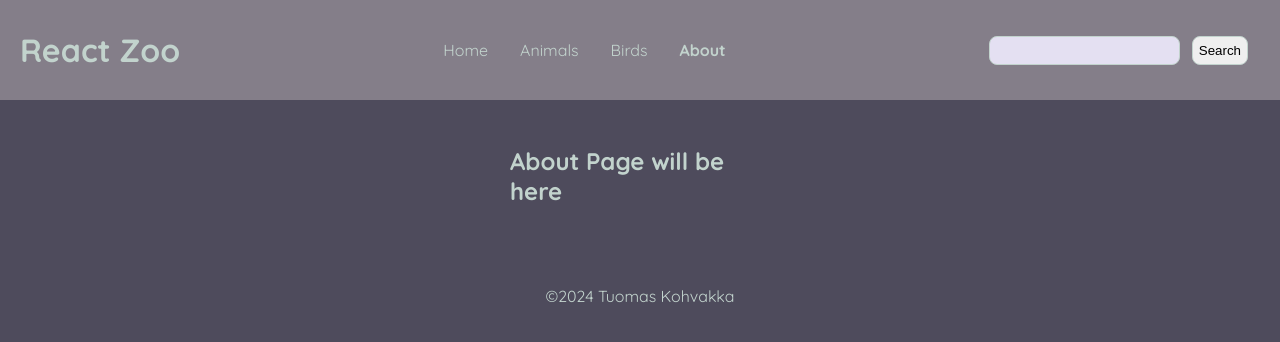
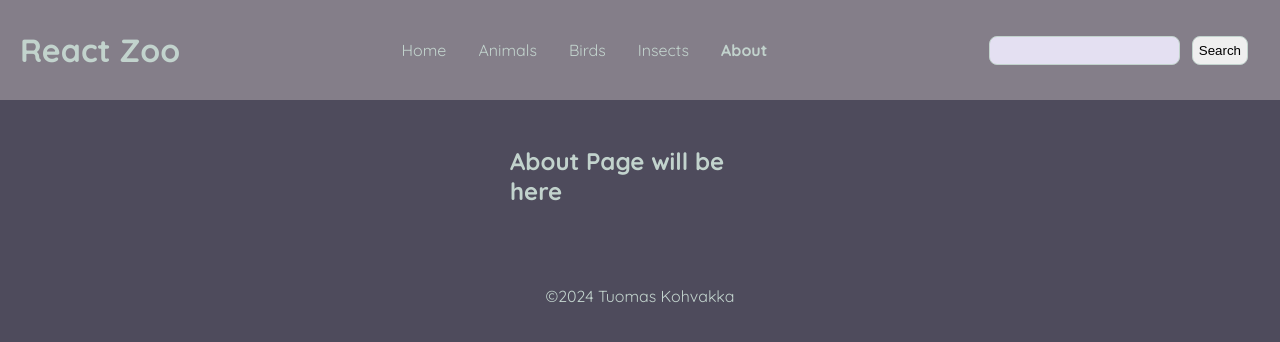
Before and after one commit to tauoms/react-zoo, a React (Vite) app: page /about in a window 1280 px wide. Shown: the top 342 px of the page. Built offline with nearby package versions, Linux system fonts and the light colour scheme.

Commit message:
Add mapping through categoryItems on CategoryPage

```diff
--- a/src/components/Header.jsx
+++ b/src/components/Header.jsx
@@ -19,6 +19,9 @@ const Header = () => {
               <NavLink to="/birds">Birds</NavLink>
             </li>
             <li>
+              <NavLink to="/insects">Insects</NavLink>
+            </li>
+            <li>
               <NavLink to="/about">About</NavLink>
             </li>
           </ul>
--- a/src/routes/CategoryPage.jsx
+++ b/src/routes/CategoryPage.jsx
@@ -1,11 +1,16 @@
 import { useParams } from "react-router-dom";
+import Card from "../components/Card";
 
-const CategoryPage = () => {
+const CategoryPage = ({ ...rest }) => {
   let { category } = useParams();
+
+  const categoryItems = rest[category];
 
   return (
     <>
-      <h2>{category} page will be here</h2>
+      {categoryItems.map((item) => (
+        <Card key={item.name} name={item.name} />
+      ))}
     </>
   );
 };
```
